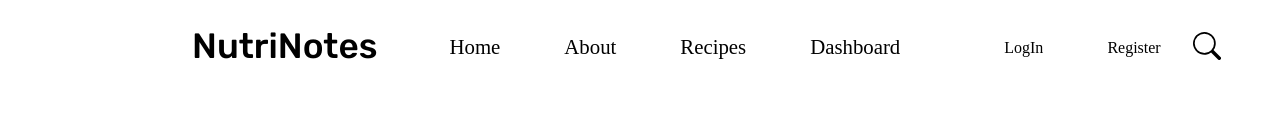
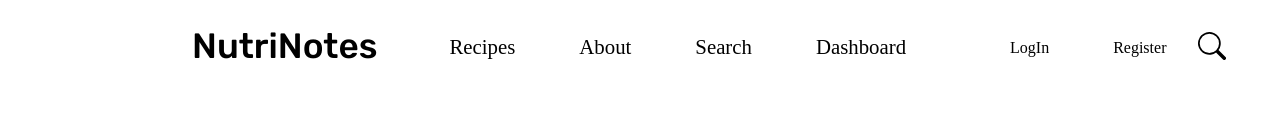
Before and after one commit to minjidev/react-ts-diet-frontend, a React (Vite) app: page /signup in a window 1280 px wide. Shown: the top 140 px of the page. Built offline with nearby package versions, Linux system fonts and the light colour scheme; no server answers; a web font is replaced by a local one; what chartjs-plugin-datalabels would draw is missing.

Commit message:
Refactor: Modify menu names

```diff
--- a/src/components/Common/Header.tsx
+++ b/src/components/Common/Header.tsx
@@ -9,9 +9,9 @@ import { notify } from '../../utils/notify';
 import { BsSearch } from 'react-icons/bs';
 
 const menu = [
-  { name: 'Home', path: '/main', isAuthorizationNeeded: false },
+  { name: 'Recipes', path: '/main', isAuthorizationNeeded: false },
   { name: 'About', path: '/about', isAuthorizationNeeded: false },
-  { name: 'Recipes', path: '/search', isAuthorizationNeeded: false },
+  { name: 'Search', path: '/search', isAuthorizationNeeded: false },
   { name: 'Dashboard', path: '/dashboard', isAuthorizationNeeded: true },
 ];
 
```
